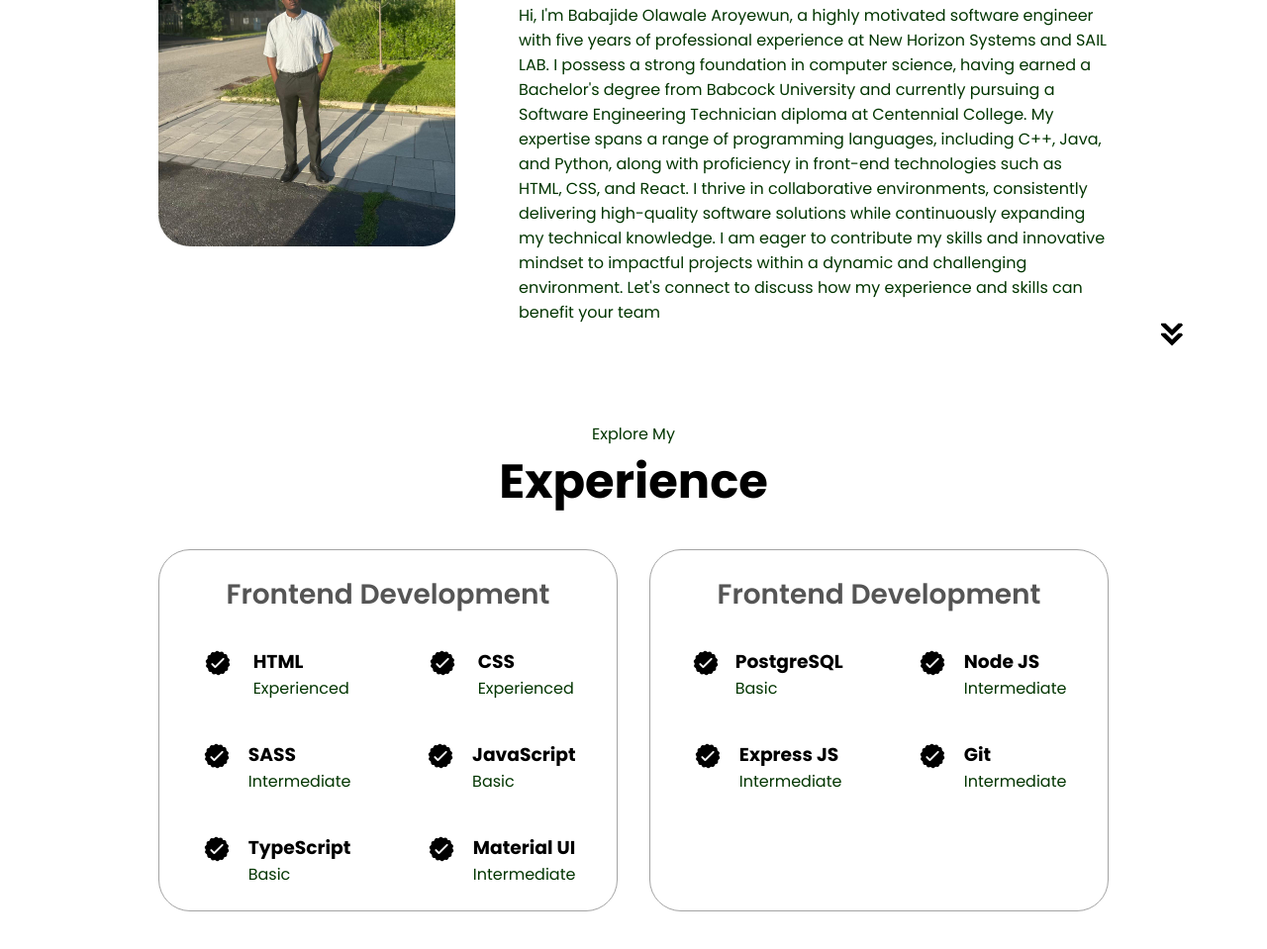
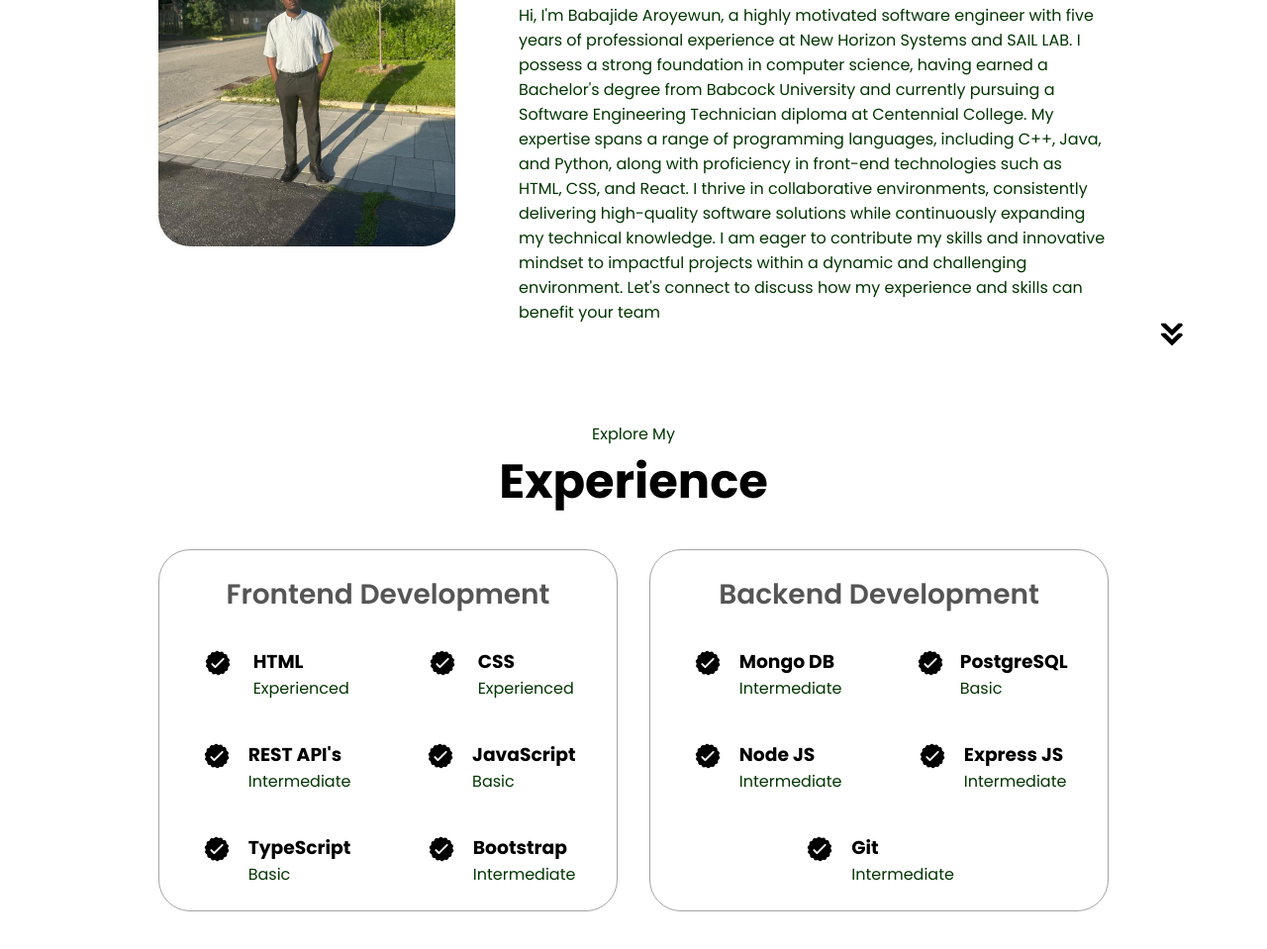
Before and after one commit to jaytriggz/Portfolio25, a plain HTML site: page index.html in a window 1280 px wide. Shown: the part 1270-2229 px from the top of the page at 99% size. Drawn offline with Linux system fonts and the light colour scheme.

Commit message:
Update index.html

```diff
--- a/index.html
+++ b/index.html
@@ -103,7 +103,7 @@
         </div>
         <div class="text-container">
           <p>
-            Hi, I'm Babajide Olawale Aroyewun, a highly motivated software engineer with five years of professional experience at New Horizon Systems and SAIL LAB. I possess a strong foundation in computer science, having earned a Bachelor's degree from Babcock University and currently pursuing a Software Engineering Technician diploma at Centennial College. My expertise spans a range of programming languages, including C++, Java, and Python, along with proficiency in front-end technologies such as HTML, CSS, and React. I thrive in collaborative environments, consistently delivering high-quality software solutions while continuously expanding my technical knowledge. I am eager to contribute my skills and innovative mindset to impactful projects within a dynamic and challenging environment. Let's connect to discuss how my experience and skills can benefit your team
+            Hi, I'm Babajide Aroyewun, a highly motivated software engineer with five years of professional experience at New Horizon Systems and SAIL LAB. I possess a strong foundation in computer science, having earned a Bachelor's degree from Babcock University and currently pursuing a Software Engineering Technician diploma at Centennial College. My expertise spans a range of programming languages, including C++, Java, and Python, along with proficiency in front-end technologies such as HTML, CSS, and React. I thrive in collaborative environments, consistently delivering high-quality software solutions while continuously expanding my technical knowledge. I am eager to contribute my skills and innovative mindset to impactful projects within a dynamic and challenging environment. Let's connect to discuss how my experience and skills can benefit your team
           </p>
         </div>
       </div>
@@ -152,7 +152,7 @@
                 class="icon"
               />
               <div>
-                <h3>SASS</h3>
+                <h3>REST API's</h3>
                 <p>Intermediate</p>
               </div>
             </article>
@@ -185,15 +185,26 @@
                 class="icon"
               />
               <div>
-                <h3>Material UI</h3>
+                <h3>Bootstrap</h3>
                 <p>Intermediate</p>
               </div>
             </article>
           </div>
         </div>
         <div class="details-container">
-          <h2 class="experience-sub-title">Frontend Development</h2>
+          <h2 class="experience-sub-title">Backend Development</h2>
           <div class="article-container">
+            <article>
+              <img
+                src="./assets/checkmark.png"
+                alt="Experience icon"
+                class="icon"
+              />
+              <div>
+                <h3>Mongo DB</h3>
+                <p>Intermediate</p>
+              </div>
+            </article>
             <article>
               <img
                 src="./assets/checkmark.png"
```
